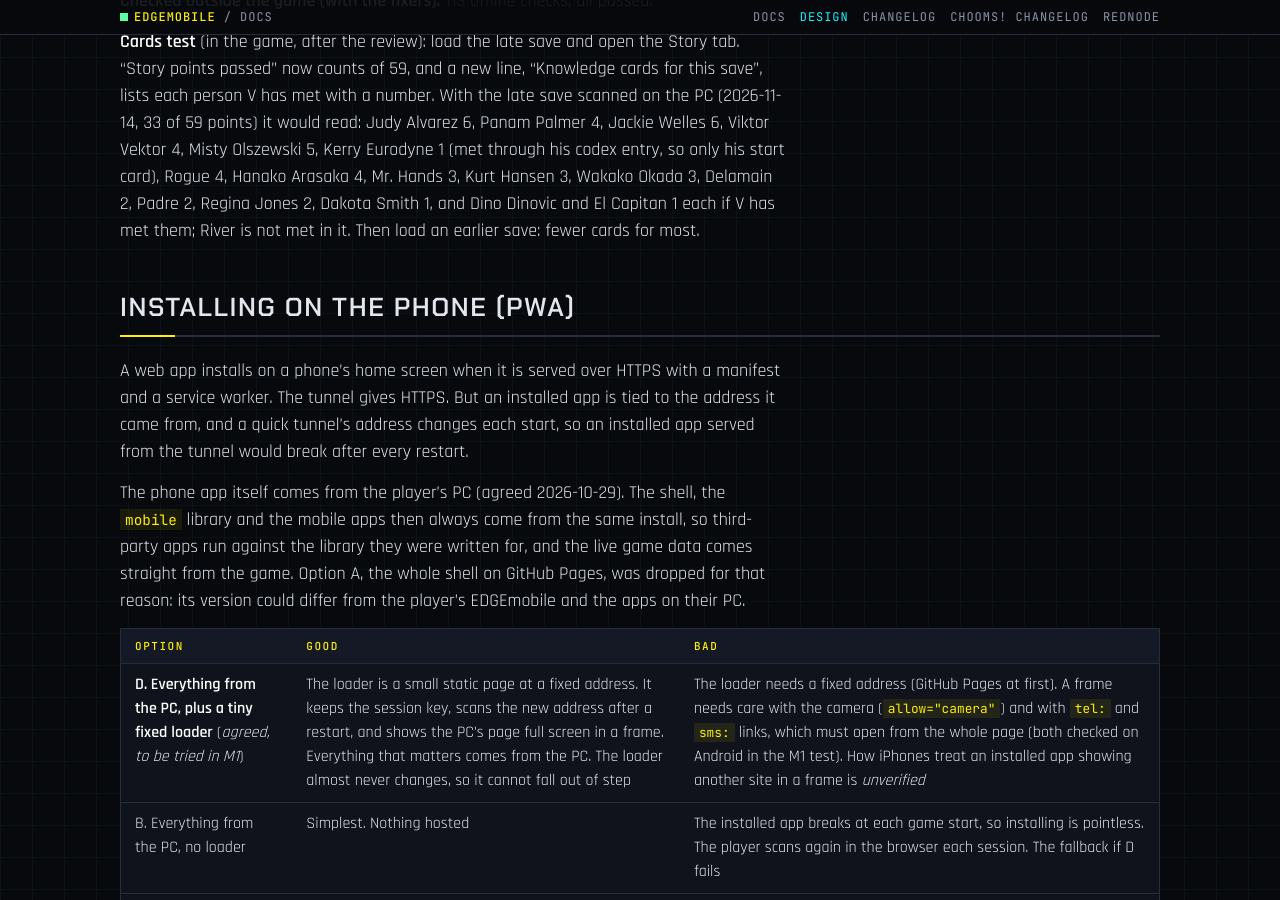
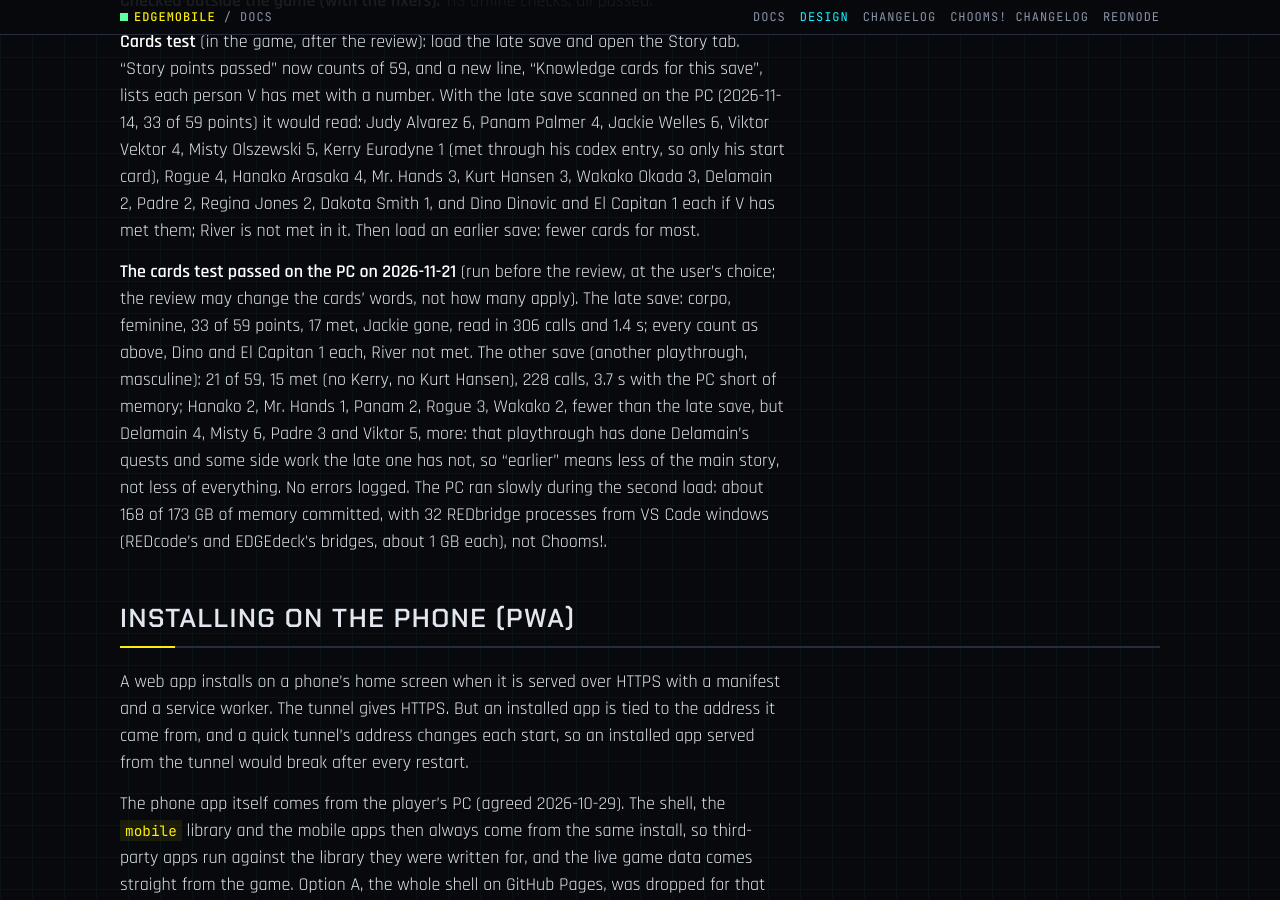
Before and after one commit to Edgemodders/EDGEmobile, a Jekyll site: the page built from docs/design.md, in a window 1280 px wide and 900 px high, scrolled down 32007 px. Built offline with Jekyll 4.4.1, drawn with Linux system fonts in a browser that asks for light colours.

Commit message:
Docs: the C2 cards test passed on the PC
Co-Authored-By: Claude Opus 5.5 <noreply@anthropic.com>

```diff
--- a/docs/design.md
+++ b/docs/design.md
@@ -627,6 +627,8 @@ All 82 cards, the doubts and the story points are also in a document for the use
 
 **Cards test** (in the game, after the review): load the late save and open the Story tab. "Story points passed" now counts of 59, and a new line, "Knowledge cards for this save", lists each person V has met with a number. With the late save scanned on the PC (2026-11-14, 33 of 59 points) it would read: Judy Alvarez 6, Panam Palmer 4, Jackie Welles 6, Viktor Vektor 4, Misty Olszewski 5, Kerry Eurodyne 1 (met through his codex entry, so only his start card), Rogue 4, Hanako Arasaka 4, Mr. Hands 3, Kurt Hansen 3, Wakako Okada 3, Delamain 2, Padre 2, Regina Jones 2, Dakota Smith 1, and Dino Dinovic and El Capitan 1 each if V has met them; River is not met in it. Then load an earlier save: fewer cards for most.
 
+**The cards test passed on the PC on 2026-11-21** (run before the review, at the user's choice; the review may change the cards' words, not how many apply). The late save: corpo, feminine, 33 of 59 points, 17 met, Jackie gone, read in 306 calls and 1.4 s; every count as above, Dino and El Capitan 1 each, River not met. The other save (another playthrough, masculine): 21 of 59, 15 met (no Kerry, no Kurt Hansen), 228 calls, 3.7 s with the PC short of memory; Hanako 2, Mr. Hands 1, Panam 2, Rogue 3, Wakako 2, fewer than the late save, but Delamain 4, Misty 6, Padre 3 and Viktor 5, more: that playthrough has done Delamain's quests and some side work the late one has not, so "earlier" means less of the main story, not less of everything. No errors logged. The PC ran slowly during the second load: about 168 of 173 GB of memory committed, with 32 REDbridge processes from VS Code windows (REDcode's and EDGEdeck's bridges, about 1 GB each), not Chooms!.
+
 ## Installing on the phone (PWA)
 
 A web app installs on a phone's home screen when it is served over HTTPS with a manifest and a service worker. The tunnel gives HTTPS. But an installed app is tied to the address it came from, and a quick tunnel's address changes each start, so an installed app served from the tunnel would break after every restart.
```
